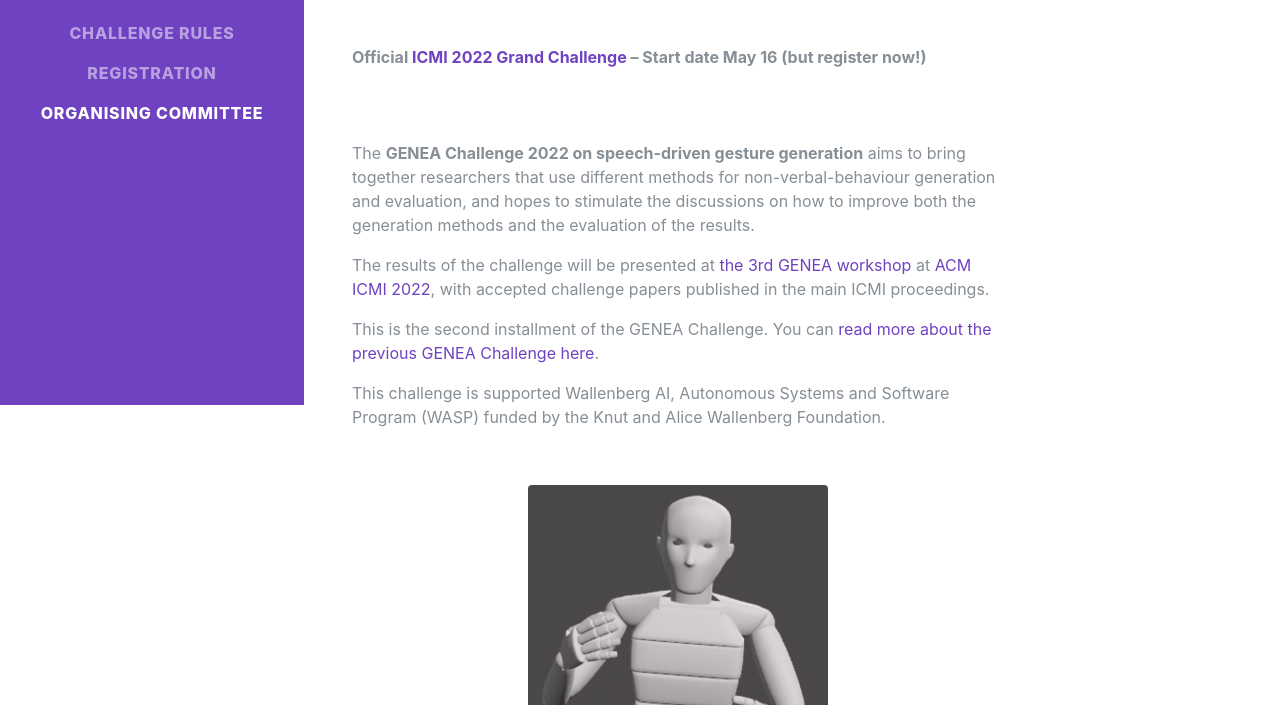
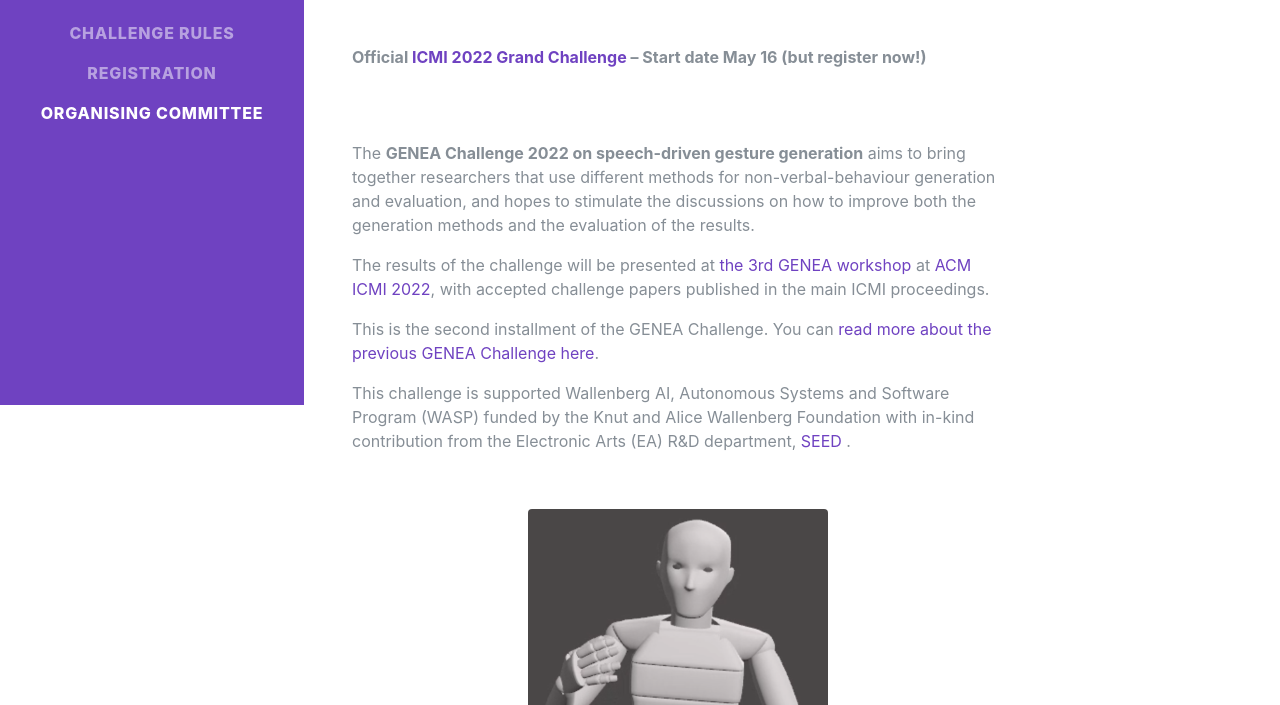
Before and after one commit to genea-workshop/2022, a website: page challenge/index.html in a window 1280 px wide. Shown: the part 395-1100 px from the top of the page. Drawn offline with Linux system fonts and the light colour scheme; a web font is replaced by a local one.

Commit message:
Add SEED to sponsorship info

```diff
--- a/challenge/index.html
+++ b/challenge/index.html
@@ -103,7 +103,7 @@
               <p>The results of the challenge will be presented at <a href="https://genea-workshop.github.io/2022/workshop/" target="_blank">the 3rd GENEA workshop </a> at <a href="https://icmi.acm.org/2022/" target="_blank">ACM ICMI 2022</a>, with accepted challenge papers published in the main ICMI proceedings.</p>
 
               <p>This is the second installment of the GENEA Challenge. You can <a href="https://svito-zar.github.io/GENEAchallenge2020/" target="_blank">read more about the previous GENEA Challenge here</a>.</p>
-	      <p> This challenge is supported Wallenberg AI, Autonomous Systems and Software Program (WASP) funded by the Knut and Alice Wallenberg Foundation. </p> <br>
+	      <p> This challenge is supported Wallenberg AI, Autonomous Systems and Software Program (WASP) funded by the Knut and Alice Wallenberg Foundation with in-kind contribution from the Electronic Arts (EA) R&D department, <a href="https://seed.ea.com/" target="_blank"> SEED </a>. </p> <br>
             </p>
             <div class="row justify-content-center">
 
```
